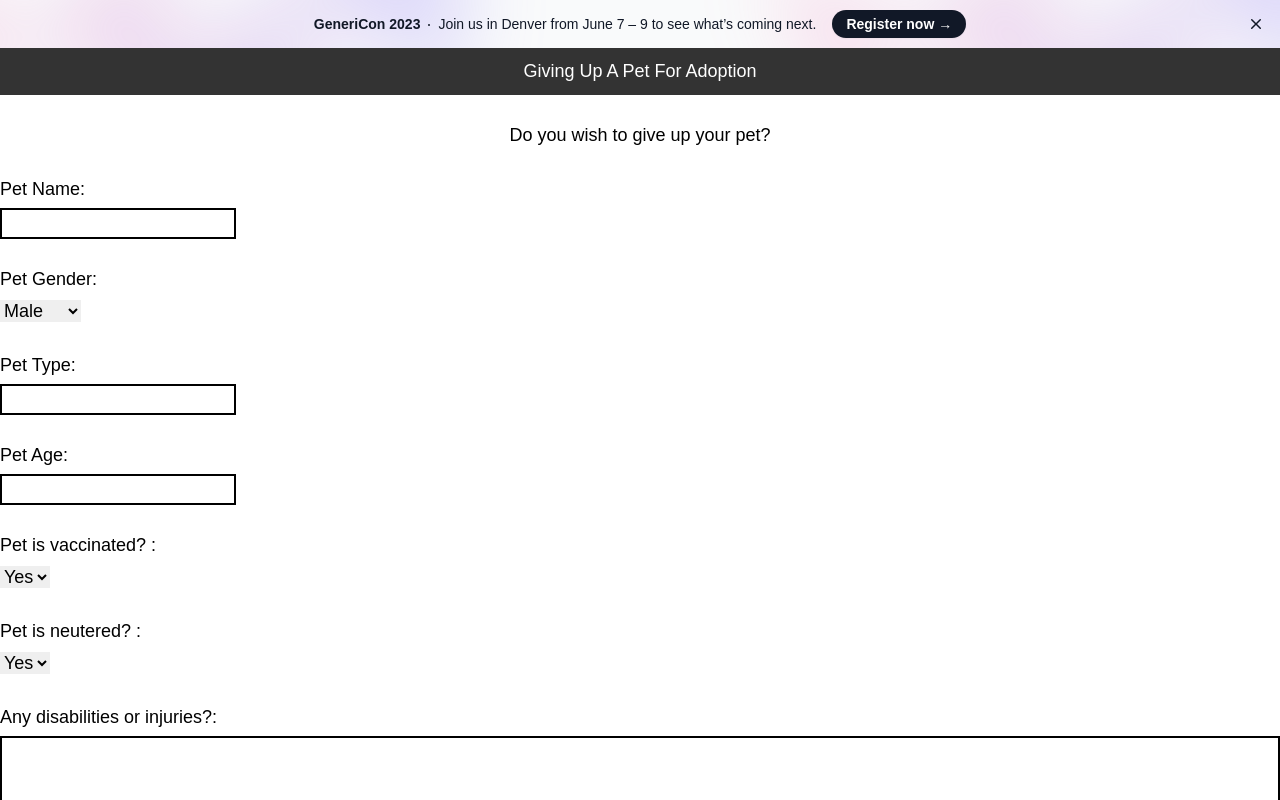
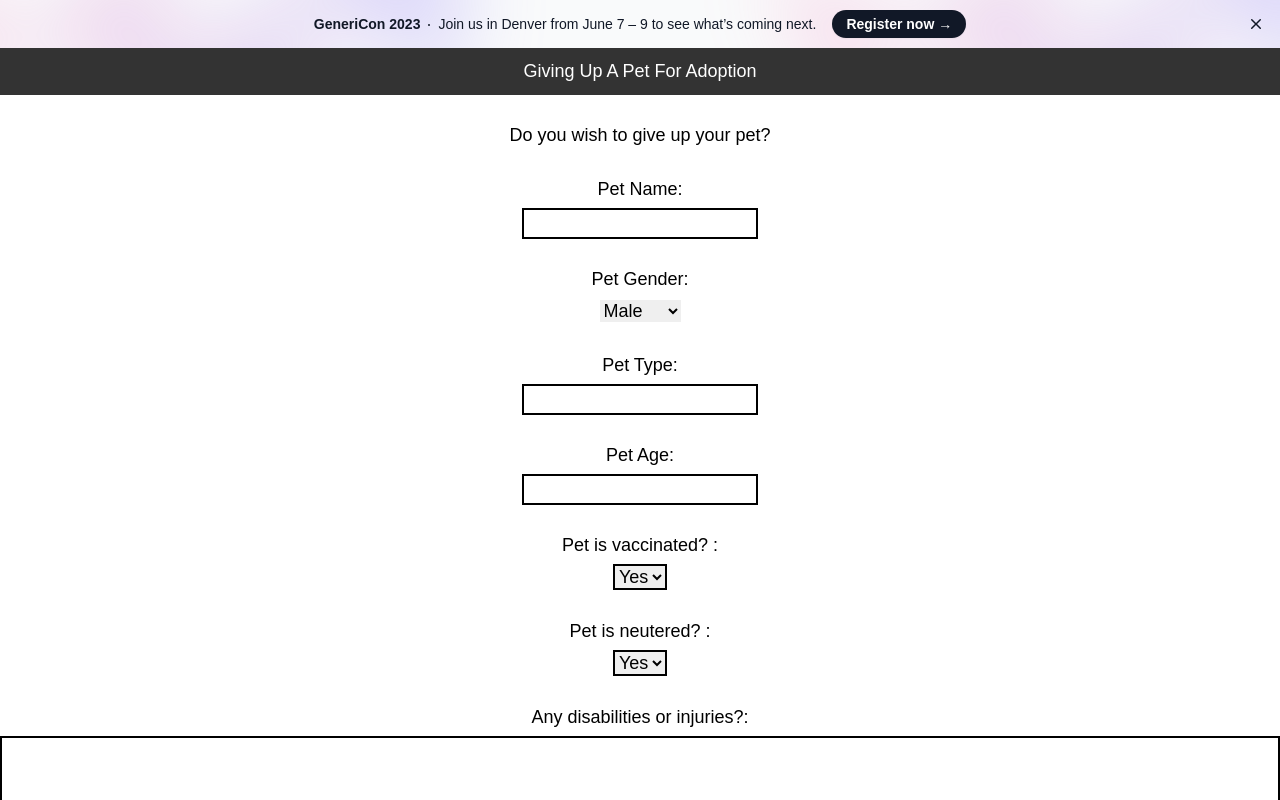
Before and after one commit to Shravan2073/Paw-Stop, a website: page UID_Proj_GiveUpPet_2.html in a window 1280 px wide. Shown: the top 800 px of the page. Drawn offline with nearby package versions, Linux system fonts and the light colour scheme.

Commit message:
Updated Rehoming page

```diff
--- a/UID_Proj_GiveUpPet_2.html
+++ b/UID_Proj_GiveUpPet_2.html
@@ -19,6 +19,9 @@
                 color: #fff;
                 padding: 10px 0;
                 text-align: center;
+            }
+            form {
+                text-align:center;
             }
             label {
                 display: block;
@@ -95,7 +98,7 @@
 
         <br>
 
-        <form id="adoptionForm" method="post" action="about:blank" enctype="multipart/form-data">
+        <form id="adoptionForm" method="post" action="about:blank" enctype="multipart/form-data" >
             <fieldset>
                 <legend style="text-align:center">Do you wish to give up your pet?</legend><br>
                 <label for="petName">Pet Name:</label>
@@ -109,29 +112,29 @@
                 </select>
                 <br><br>
 
-                <label for="petType" style="text-align:left">Pet Type:</label>
+                <label for="petType">Pet Type:</label>
                 <input type="text" id="petType" name="petType" style="border:2px solid black" required>
                 <br><br>
 
-                <label for="petAge" style="text-align:left">Pet Age:</label>
+                <label for="petAge">Pet Age:</label>
                 <input type="number" id="petAge" name="petAge" min="0" style="border:2px solid black" required>
                 <br><br>
 
-                <label for="petVacc" style="text-align:left">Pet is vaccinated? : </label>
-                <select name="petVacc" id="petVacc" required>
+                <label for="petVacc">Pet is vaccinated? : </label>
+                <select name="petVacc" id="petVacc" style="border:2px solid black" required>
                     <option value="Value1" selected="selected">Yes</option>
                     <option value="Value2">No</option>
                 </select>
                 <br><br>
 
-                <label for="petNeut" style="text-align:left">Pet is neutered? : </label>
-                <select name="petNeut" id="petNeut" required>
+                <label for="petNeut">Pet is neutered? : </label>
+                <select name="petNeut" id="petNeut" style="border:2px solid black" required>
                     <option value="Value1" selected="selected">Yes</option>
                     <option value="Value2">No</option>
                 </select>
                 <br><br>
 
-                <label for="petDisAndInj" style="text-align:left">Any disabilities or injuries?:</label>
+                <label for="petDisAndInj">Any disabilities or injuries?:</label>
                 <textarea id="petDisAndInj" name="petDisAndInj" rows="4" style="border:2px solid black" required></textarea>
                 <br><br>
 
```
